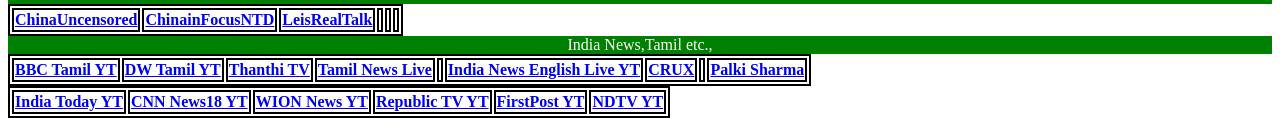
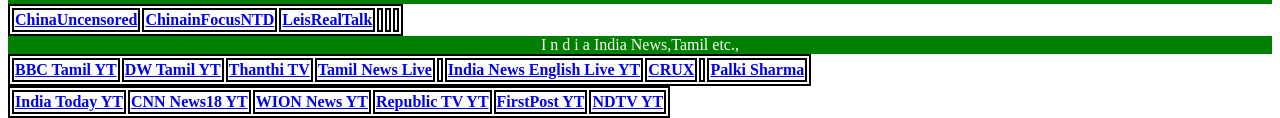
Before and after one commit to rama8c6/2, a plain HTML site: page index.html in a window 1280 px wide. Shown: the part 560-678 px from the top of the page. Drawn offline with Linux system fonts and the light colour scheme.

Commit message:
Update index.html

```diff
--- a/index.html
+++ b/index.html
@@ -250,7 +250,7 @@
 				<th><A HREF=" " target="_blank" > </A></th>
 
 				</table>
-<p style="margin: 0; text-align: center; background-color: green; color: white;">India News,Tamil etc.,</p>
+<p style="margin: 0; text-align: center; background-color: green; color: white;">I n d i a   India News,Tamil etc.,</p>
 <!-- <strong><font color="DarkYellow">India News</font></strong> -->
 
 <table>
```
